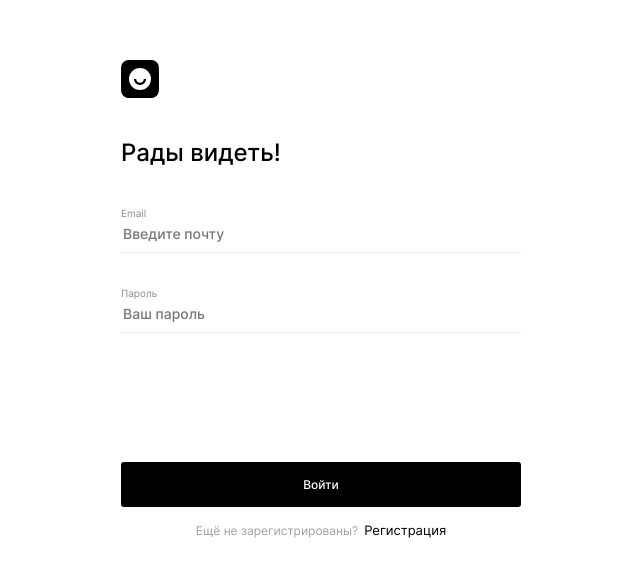
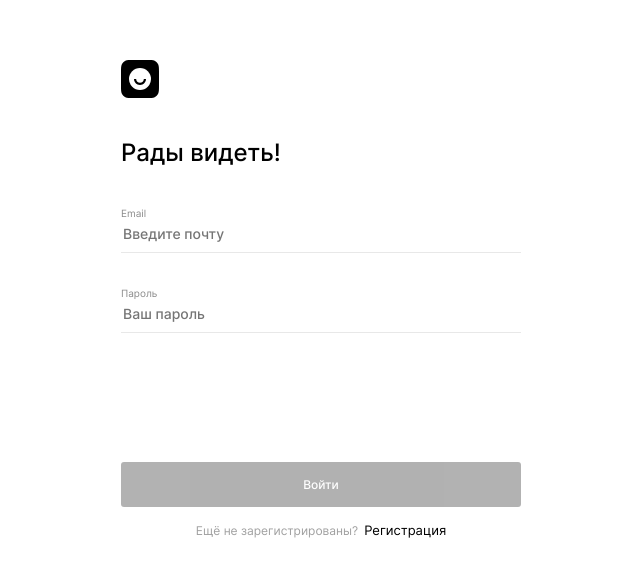
Before and after one commit to mintolime/movies-explorer-frontend, a React (Create React App) app: page /signin in a window 1280 px wide. Shown: the part 171-748 px from the top of the page, without its empty margins (319-959 px from the left). Built offline with nearby package versions, Linux system fonts and the light colour scheme.

Commit message:
dev: createв inactive states of the button

```diff
--- a/src/components/EntryForm/EntryForm.jsx
+++ b/src/components/EntryForm/EntryForm.jsx
@@ -6,7 +6,7 @@ import logo from '../../images/logo-header.svg';
 import Button from '../Button/Button';
 
 //поправить название
-function EntryForm({ title, children, btnText, linkText, onSubmit }) {
+function EntryForm({ title, children, btnText, linkText, onSubmit,isValidBtn }) {
   const location = useLocation();
 
   return (
@@ -19,7 +19,9 @@ function EntryForm({ title, children, btnText, linkText, onSubmit }) {
         <form name="form" className="entry-form__box" onSubmit={onSubmit}>
           {children}
           <Button
-            btnClass="button_type_entry button_type_entry_profile"
+            btnClass={`button_type_entry button_type_entry_profile ${
+              isValidBtn ? '' : 'button_disabled'
+            }`}
             btnType="submit"
             btnText={btnText}
           />
--- a/src/components/Login/Login.jsx
+++ b/src/components/Login/Login.jsx
@@ -1,3 +1,5 @@
+import React from 'react';
+
 import EntryForm from '../EntryForm/EntryForm';
 import useFormAndValidation from '../../hooks/useFormAndValidation';
 import '../Login/Login.css';
@@ -15,7 +17,12 @@ function Login({ onAuthorization }) {
   }
 
   return (
-    <EntryForm title="Рады видеть!" btnText="Войти" linkText="Регистрация" onSubmit={handleSubmit}>
+    <EntryForm
+      title="Рады видеть!"
+      btnText="Войти"
+      linkText="Регистрация"
+      onSubmit={handleSubmit}
+      isValidBtn={isValid}>
       <fieldset className="form__inner form__inner_padding-bottom">
         <label className="form__label form__label_profile ">Email </label>
         <input
--- a/src/components/Register/Register.jsx
+++ b/src/components/Register/Register.jsx
@@ -1,6 +1,7 @@
 // import '../Register/Register.css'
 import EntryForm from '../EntryForm/EntryForm';
 import useFormAndValidation from '../../hooks/useFormAndValidation';
+import React from 'react';
 
 function Register({ onRegister }) {
   const { values, handleChange, isValid, errors } = useFormAndValidation();
@@ -8,15 +9,17 @@ function Register({ onRegister }) {
   function handleSubmit(evt) {
     // Запрещаем браузеру переходить по адресу формы
     evt.preventDefault();
-    console.log('values',values)
+    console.log('values', values);
     onRegister(values);
   }
+
   return (
     <EntryForm
       title="Добро пожаловать!"
       btnText="Зарегистрироваться"
       linkText="Войти"
-      onSubmit={handleSubmit}>
+      onSubmit={handleSubmit}
+      isValidBtn={isValid}>
       <fieldset className="form__inner form__inner_padding-bottom">
         <label className="form__label">Имя</label>
         <input
--- a/src/hooks/useFormAndValidation.js
+++ b/src/hooks/useFormAndValidation.js
@@ -3,7 +3,7 @@ import React from 'react';
 export default function useFormAndValidation() {
   const [values, setValues] = React.useState({});
   const [errors, setErrors] = React.useState({});
-  const [isValid, setIsValid] = React.useState(true);
+  const [isValid, setIsValid] = React.useState(false);
 
   const handleChange = (e) => {
     const { name, value } = e.target;
@@ -13,7 +13,7 @@ export default function useFormAndValidation() {
   };
 
   const resetForm = React.useCallback(
-    (newValues = {}, newErrors = {}, newIsValid = false) => {
+    (newValues = {}, newErrors = {}, newIsValid = true) => {
       setValues(newValues);
       setErrors(newErrors);
       setIsValid(newIsValid);
```
Also changed, not shown: src/components/SearchForm/SearchForm.jsx (line endings or trailing spaces).
